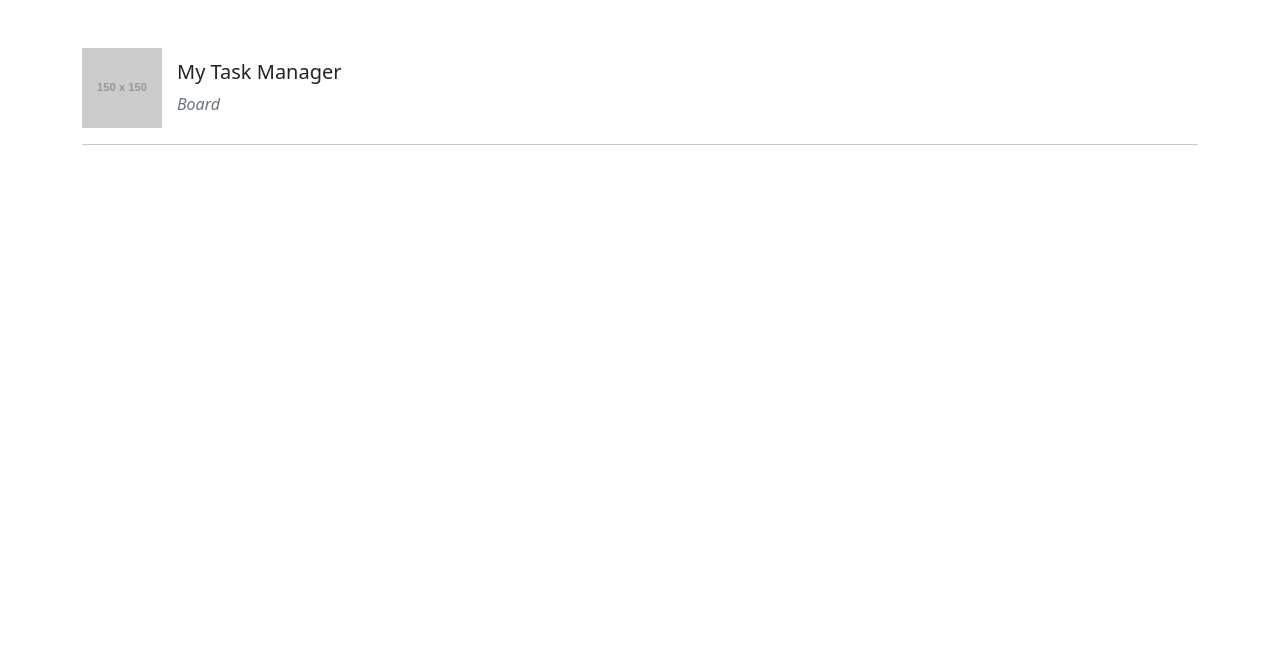
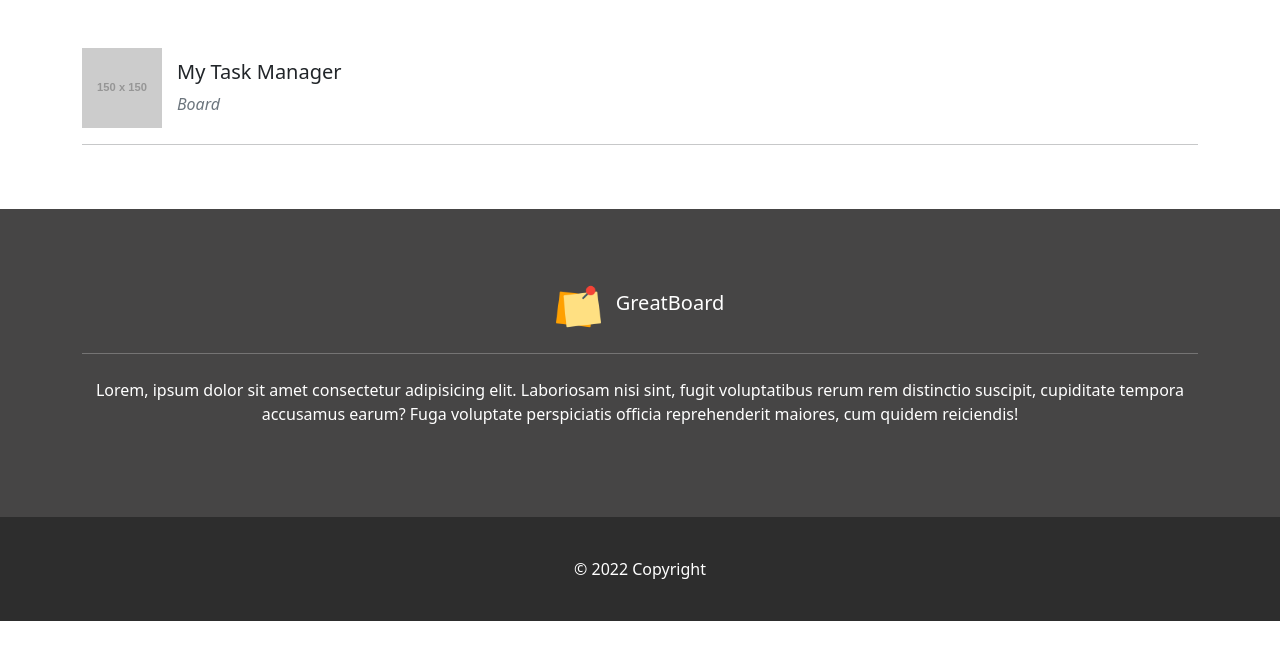
Before and after one commit to LuisRococo/task-manager-app-front, a React (Vite) app: page / in a window 1280 px wide. Shown: the top 660 px of the page. Built offline with nearby package versions, Linux system fonts and the light colour scheme.

Commit message:
add footer

```diff
--- a/src/App.tsx
+++ b/src/App.tsx
@@ -1,5 +1,6 @@
 import { useState } from "react";
 import BoardPage from "./pages/BoardPage";
+import { Footer } from "./components/common/Footer/Footer";
 
 function App() {
   const [count, setCount] = useState(0);
@@ -7,6 +8,7 @@ function App() {
   return (
     <div>
       <BoardPage />
+      <Footer />
     </div>
   );
 }
--- /dev/null
+++ b/src/components/common/Footer/Footer.scss
@@ -0,0 +1,22 @@
+.footer {
+    background-color: rgb(70, 69, 69);
+    color: white;
+}
+
+.footer-bottom {
+    background-color: rgb(45, 45, 45);
+}
+
+.footer-section {
+    padding: 40px 0;
+}
+
+.footer-top {
+    text-align: center;
+    padding: 75px 0;
+}
+
+.logo {
+    width: 45px;
+    margin-right: 15px;
+}
--- /dev/null
+++ b/src/components/common/Footer/Footer.tsx
@@ -0,0 +1,31 @@
+import React from "react";
+import "./Footer.scss";
+import logoImg from "../../../assets/logo.png";
+
+export const Footer: React.FC = () => {
+  return (
+    <div className="footer">
+      <div className="footer-top footer-section">
+        <div className="container">
+          <div className="d-flex align-items-center justify-content-center">
+            <img className="logo" src={logoImg} alt="" />
+            <h5>GreatBoard</h5>
+          </div>
+          <hr className="my-4" />
+          <p>
+            Lorem, ipsum dolor sit amet consectetur adipisicing elit. Laboriosam
+            nisi sint, fugit voluptatibus rerum rem distinctio suscipit,
+            cupiditate tempora accusamus earum? Fuga voluptate perspiciatis
+            officia reprehenderit maiores, cum quidem reiciendis!
+          </p>
+        </div>
+      </div>
+
+      <div className="footer-bottom footer-section">
+        <div className="container">
+          <p className="text-center m-0">© 2022 Copyright</p>
+        </div>
+      </div>
+    </div>
+  );
+};
```
